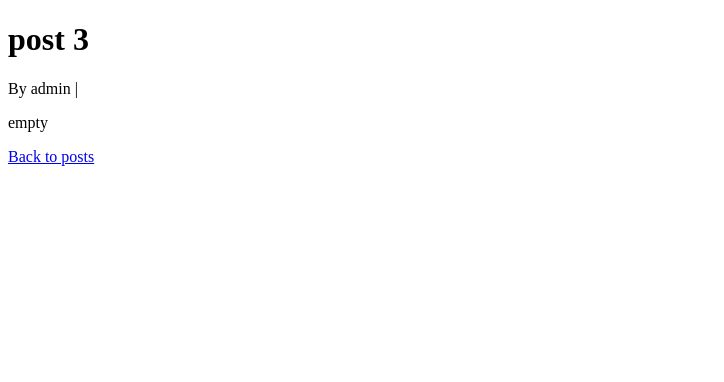
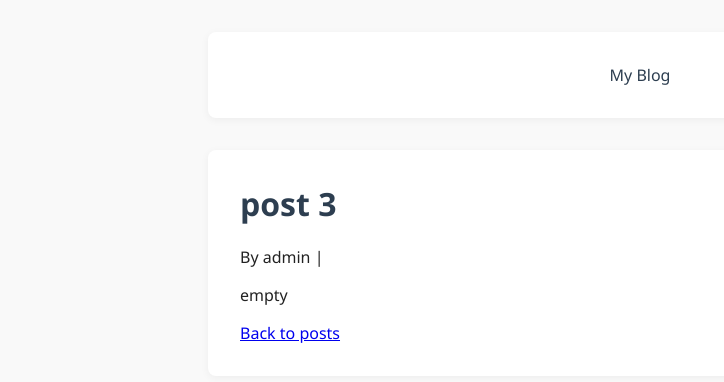
Before and after one commit to ho3einmo/mysite, a Django app: a page that uses blog/templates/blog/detail.html in a window 1280 px wide. Shown: the top 382 px of the page, without its empty margins (0-724 px from the left). Run offline with Django 5.2, Linux system fonts and the light colour scheme; data comes from the database, SQL or seed files in the repository.

Commit message:
Add base template, style, and enhance post detail view with absolute URL

```diff
--- a/blog/models.py
+++ b/blog/models.py
@@ -1,5 +1,6 @@
 from django.db import models
 from django.contrib.auth.models import User
+from django.urls import reverse
 # Create your models here.
 class Post(models.Model):
     title = models.CharField(max_length=200, unique=True)
@@ -10,3 +11,10 @@
     status = models.CharField(max_length=10, choices=(('draft', 'Draft'), ('published', 'Published')), default='draft')
     def __str__(self):
         return "{}-{}-{}".format(self.title, self.author.username, self.created_at.strftime('%Y-%m-%d %H:%M:%S'))
+    def get_absolute_url(self):
+        return reverse('blog:detail', kwargs={
+            'slug': self.slug,
+            'year': self.created_at.year,
+            'month': self.created_at.month,
+            'day': self.created_at.day
+        })
--- /dev/null
+++ b/blog/static/style.css
@@ -0,0 +1,80 @@
+/* style.css - Basic Blog Template Styles */
+
+body {
+    font-family: 'Segoe UI', Arial, sans-serif;
+    background: #f9f9f9;
+    color: #222;
+    margin: 0;
+    padding: 0;
+}
+
+header {
+    background: #2d3e50;
+    color: #fff;
+    padding: 1.5rem 0;
+    text-align: center;
+}
+
+nav {
+    margin: 1rem 0;
+    text-align: center;
+}
+
+nav a {
+    color: #2d3e50;
+    text-decoration: none;
+    margin: 0 1rem;
+    font-weight: 500;
+}
+
+nav a:hover {
+    text-decoration: underline;
+}
+
+.container {
+    max-width: 800px;
+    margin: 2rem auto;
+    background: #fff;
+    padding: 2rem;
+    border-radius: 8px;
+    box-shadow: 0 2px 8px rgba(0,0,0,0.05);
+}
+
+h1, h2, h3 {
+    color: #2d3e50;
+    margin-top: 0;
+}
+
+.post {
+    margin-bottom: 2.5rem;
+    border-bottom: 1px solid #eee;
+    padding-bottom: 1.5rem;
+}
+
+.post:last-child {
+    border-bottom: none;
+}
+
+.post-title {
+    font-size: 2rem;
+    margin-bottom: 0.5rem;
+}
+
+.post-meta {
+    color: #888;
+    font-size: 0.95rem;
+    margin-bottom: 1rem;
+}
+
+.post-content {
+    line-height: 1.7;
+}
+
+footer {
+    text-align: center;
+    color: #888;
+    padding: 1.5rem 0;
+    background: #f1f1f1;
+    margin-top: 2rem;
+    font-size: 0.95rem;
+}
--- /dev/null
+++ b/blog/templates/blog/base.html
@@ -0,0 +1,23 @@
+<!DOCTYPE html>
+{%load static %}
+<html lang="en">
+<head>
+    <meta charset="UTF-8">
+    <title>{% block title %}My Blog{% endblock %}</title>
+    <meta name="viewport" content="width=device-width, initial-scale=1">
+    {% block extra_head %}{% endblock %}
+    <link rel="stylesheet" href="{% static 'style.css' %}">
+</head>
+<body>
+    <nav class="navbar navbar-expand-lg navbar-light bg-light mb-4">
+        <div class="container">
+            <a class="navbar-brand" href="{% url 'blog:list' %}">My Blog</a>
+        </div>
+    </nav>
+    <div class="container">
+        {% block content %}
+        {% endblock %}
+    </div>
+    {% block extra_js %}{% endblock %}
+</body>
+</html>
--- a/blog/templates/blog/detail.html
+++ b/blog/templates/blog/detail.html
@@ -1,15 +1,13 @@
-<!DOCTYPE html>
-<html lang="en">
-<head>
-    <meta charset="UTF-8">
-    <title>{{ post.title }}</title>
-</head>
-<body>
+{% extends 'blog/base.html' %}
+{% block title %}
+{{ post.title }}
+{% endblock %}
+
+{% block content %}
     <h1>{{ post.title }}</h1>
     <p>By {{ post.author }} | {{ post.published_date }}</p>
     <div>
         {{ post.body|linebreaks }}
     </div>
     <a href="{% url 'blog:list' %}">Back to posts</a>
-</body>
-</html>
+{% endblock %}
```
Also changed, not shown: blog/templates/blog/list.html (+7 -10 lines).
